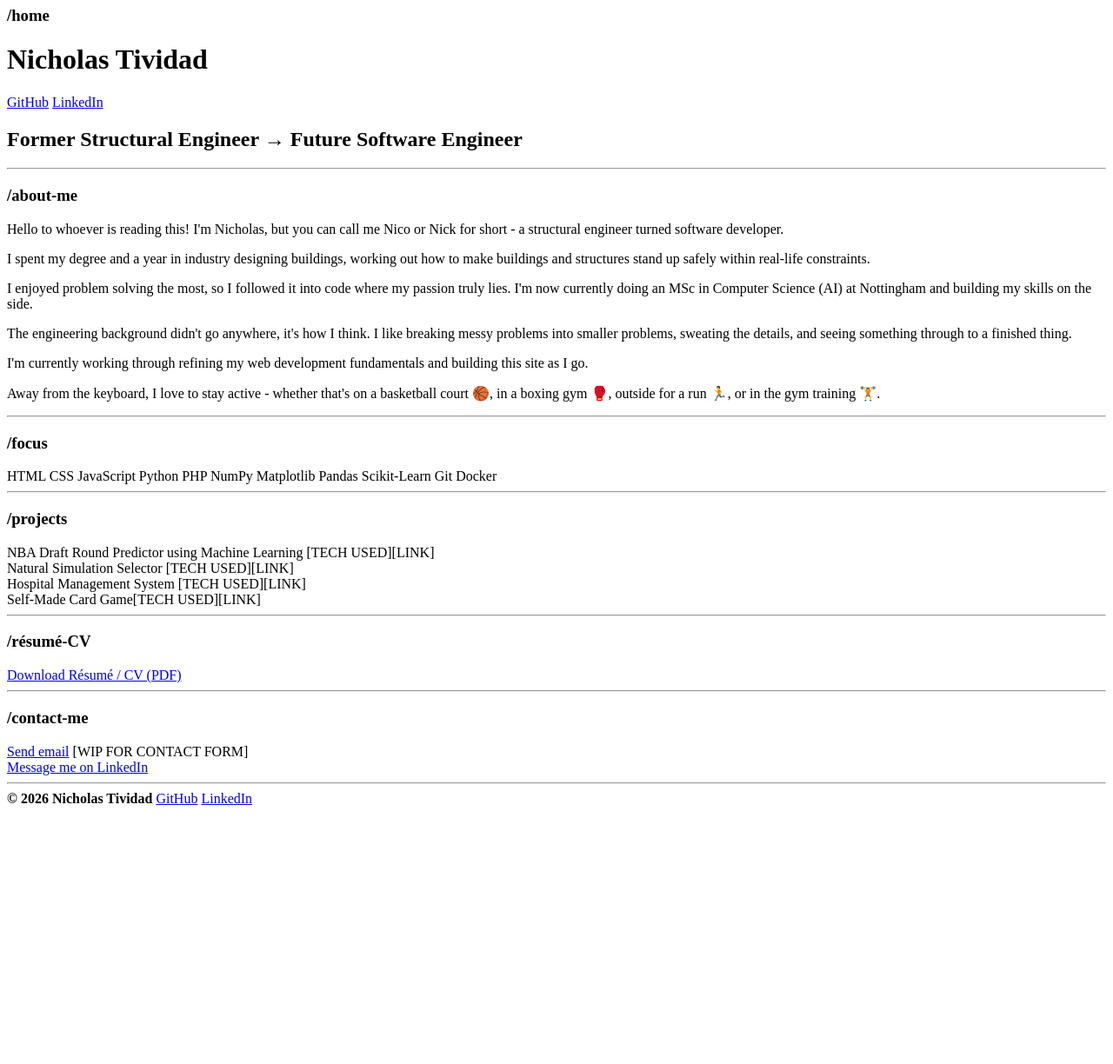
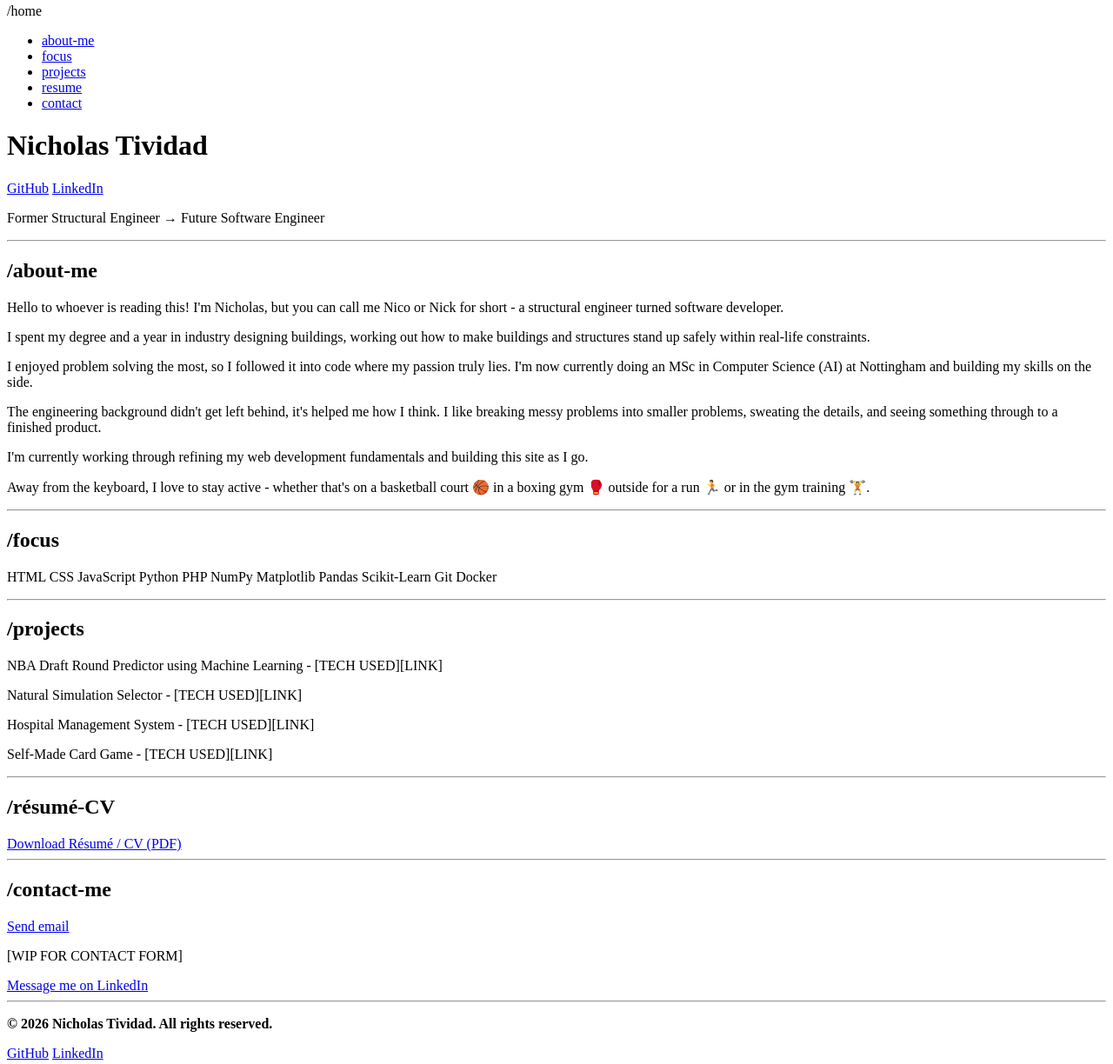
Before and after one commit to NicoTividad/portfolio-website, a plain HTML site: page index.html in a window 1280 px wide. Shown: the part 12-1236 px from the top of the page at 87% size. Before the commit the page ends 948 px from the top, so only its background shows below. Drawn offline with Linux system fonts and the light colour scheme.

Commit message:
Updated HTML page with a semantic structure

```diff
--- a/index.html
+++ b/index.html
@@ -6,59 +6,90 @@
     <title>Nicholas Tividad</title>
 </head>
 <body>
+
     <!-- TOP HEADER SECTION WITH LINKS TO SOCIALS -->
-    <h3> /home</h3>
+     <header>
+        <p>/home</p>
+        <!-- WIP SECTION FOR QUICK LINKS TO SECTIONS ON PAGES -->
+        <nav>
+            <ul>
+                <li><a href="#about">about-me</a></li>
+                <li><a href="#focus">focus</a></li>
+                <li><a href="#projects">projects</a></li>
+                <li><a href="#resume">resume</a></li>
+                <li><a href="#contact">contact</a></li>
+            </ul>
+        </nav>
+
+
         <h1>Nicholas Tividad</h1>
         <a href="https://github.com/NicoTividad" target="_blank" rel="noreferrer">GitHub</a>
         <a href="https://www.linkedin.com/in/nicholas-tividad/" target="_blank" rel="noreferrer">LinkedIn</a>
 
-    <h2>Former Structural Engineer &#8594; Future Software Engineer</h2>
+        <p>Former Structural Engineer &#8594; Future Software Engineer</p>
+     </header>
+
 
     <hr>
 
+    <!-- OUR PAGES MAIN CONTENT -->
+    <main>
             <!-- ABOUT ME SECTION -->
-    <h3>/about-me</h3>
+        <section id="about">
+            <h2>/about-me</h2>
             <p>Hello to whoever is reading this! I'm Nicholas, but you can call me Nico or Nick for short - a structural engineer turned software developer.</p>
             <p>I spent my degree and a year in industry designing buildings, working out how to make buildings and structures stand up safely within real-life constraints.</p>
             <p>I enjoyed problem solving the most, so I followed it into code where my passion truly lies. I'm now currently doing an MSc in Computer Science (AI) at Nottingham and building my skills on the side.</p>
-        <p>The engineering background didn't go anywhere, it's how I think. I like breaking messy problems into smaller problems, sweating the details, and seeing something through to a finished thing.</p>
+            <p>The engineering background didn't get left behind, it's helped me how I think. I like breaking messy problems into smaller problems, sweating the details, and seeing something through to a finished product.</p>
             <p>I'm currently working through refining my web development fundamentals and building this site as I go.</p>
-        <p>Away from the keyboard, I love to stay active - whether that's on a basketball court &#127936, in a boxing gym &#129354, outside for a run &#127939, or in the gym training &#127947.</p>
+            <p>Away from the keyboard, I love to stay active - whether that's on a basketball court &#127936; in a boxing gym &#129354; outside for a run &#127939; or in the gym training &#127947;.</p>
+        </section>
 
         <hr>
 
             <!-- FOCUS SECTION -->
-     <h3>/focus</h3>
-        <p1>HTML CSS JavaScript Python PHP NumPy Matplotlib Pandas Scikit-Learn Git Docker</p1>
+        <section id="focus">
+            <h2>/focus</h2>
+            <p>HTML CSS JavaScript Python PHP NumPy Matplotlib Pandas Scikit-Learn Git Docker</p>
+        </section>
 
         <hr>
 
             <!-- PROJECTS SECTION -->
-    <h3>/projects</h3>
-        <p1>NBA Draft Round Predictor using Machine Learning [TECH USED][LINK]</p1><br>
-        <p1>Natural Simulation Selector [TECH USED][LINK]</p1> <br>
-        <p1>Hospital Management System [TECH USED][LINK]</p1> <br>
-        <p1>Self-Made Card Game[TECH USED][LINK]</p1>
+        <section id="projects">
+            <h2>/projects</h2>
+            <p>NBA Draft Round Predictor using Machine Learning - [TECH USED][LINK]</p>
+            <p>Natural Simulation Selector - [TECH USED][LINK]</p>
+            <p>Hospital Management System - [TECH USED][LINK]</p>
+            <p>Self-Made Card Game - [TECH USED][LINK]</p>
+        </section>
 
         <hr>
 
             <!-- CV SECTION -->
-    <h3>/re&#769;sume&#769;-CV</h3>
-        <a href="downloads/cv.pdf" download="Nico Tividad CV">Download Re&#769;sume&#769; / CV (PDF)</a>
+        <section id="resume">
+            <h2>/résumé-CV</h2>
+            <a href="downloads/cv.pdf" download="Nico Tividad CV">Download Résumé / CV (PDF)</a>
+        </section>
 
         <hr>
 
             <!-- CONTACT ME SECTION -->
-    <h3>/contact-me</h3>
-        <a href="mailto:ntivibusiness@gmail.com" target="_blank" rel="noreferrer">Send email</a> <p1>[WIP FOR CONTACT FORM]</p1><br>
+        <section id="contact">
+            <h2>/contact-me</h2>
+            <a href="mailto:ntivibusiness@gmail.com" target="_blank" rel="noreferrer">Send email</a> <p>[WIP FOR CONTACT FORM]</p>
             <a href="https://www.linkedin.com/in/nicholas-tividad/" target="_blank" rel="noreferrer">Message me on LinkedIn</a>
+        </section>
+
+    </main>
 
     <hr>
 
     <!-- BOTTOM HEADER SECTION WITH COPYRIGHT AND LINKS TO SOCIALS AGAIN -->
-    <p1><strong>&#169; 2026 Nicholas Tividad</strong></p1>
+     <footer>
+        <p><strong>&#169; 2026 Nicholas Tividad. All rights reserved. </strong></p>
         <a href="https://github.com/NicoTividad" target="_blank" rel="noreferrer">GitHub</a>
         <a href="https://www.linkedin.com/in/nicholas-tividad/" target="_blank" rel="noreferrer">LinkedIn</a>
-
+    </footer>
 </body>
 </html>
```
Lines whose indentation alone changed are shown as unchanged.
